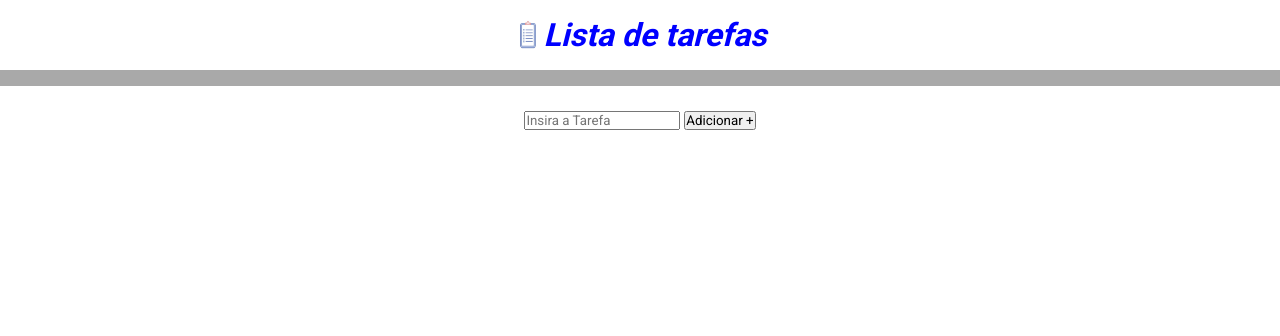
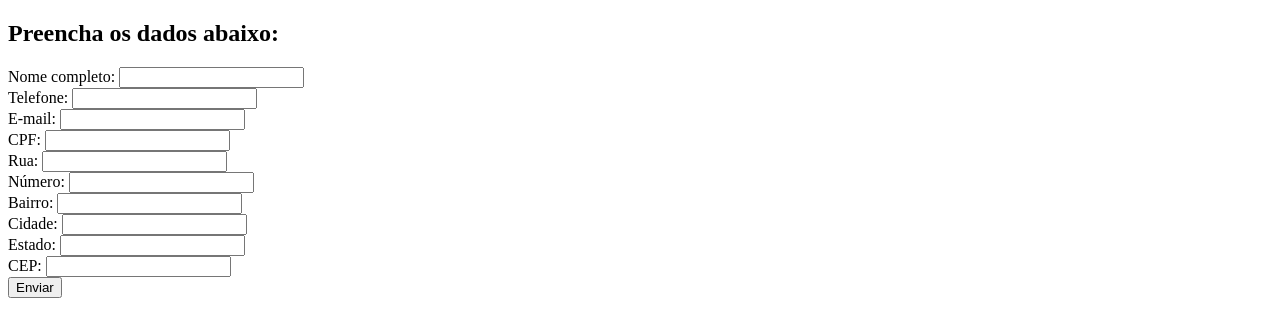
Before and after one commit to BrunoLucizano/curso_ebac_frontend, a plain HTML site: page index.html in a window 1280 px wide. Drawn offline with nearby package versions, Linux system fonts and the light colour scheme.

Commit message:
cxriando formulário

```diff
--- a/index.html
+++ b/index.html
@@ -3,32 +3,72 @@
 <head>
     <meta charset="UTF-8">
     <meta name="viewport" content="width=device-width, initial-scale=1.0">
-    <title>Lista de Tarefas</title>
+    <title>Formuláro de cadastro</title>
     <link rel="preconnect" href="https://fonts.googleapis.com">
     <link rel="preconnect" href="https://fonts.gstatic.com" crossorigin>
     <link href="https://fonts.googleapis.com/css2?family=Roboto:wght@400;700&display=swap" rel="stylesheet">
-    <link rel="stylesheet" href="./main.css">
+    <link rel="stylesheet" href="main.css">
+    <link rel="stylesheet" type="text/css" href="//cdn.jsdelivr.net/npm/slick-carousel@1.8.1/slick/slick.css"/>
+    <link rel="stylesheet" type="text/css" href="//cdn.jsdelivr.net/npm/slick-carousel@1.8.1/slick/slick-theme.css"/>
 </head>
 <body>
-    <div class="incluir_lista">
-        <header>
-            <img src="imagens/lista-de-tarefas-86668787.jpg" alt="lista de tarefas">
-            <h1>Lista de tarefas</h1>
-        </header>
-        <form id="form-lista">
-            <input type="text" id="nova-tarefa" required placeholder="Insira a Tarefa" />
-            <button type="button" id="adicionar-tarefa">Adicionar +</button>
-        </form>
-    </div>
-    <div class="lista_tarefas">
-        <table>
-            <tbody>
-                <ul id="lista-tarefas">
-                </ul>
-            </tbody>
-        </table>
-    </div>
-    <script src="https://code.jquery.com/jquery-3.7.0.min.js"></script>
-    <script src="./main.js"></script>
+    <header>
+        <section id="formulario">
+            <div class="container">
+                <h2>Preencha os dados abaixo:</h2>
+                <form>
+                    <div class="form-campo">
+                        <label for="nome">Nome completo:</label>
+                        <input type="text" id="nome" name="nome">
+                    </div>
+                    <div class="form-campo">
+                        <label for="telefone">Telefone:</label>
+                        <input type="tel" id="telefone" name="telefone">
+                    </div>
+                    <div class="form-campo">
+                        <label for="email">E-mail:</label>
+                        <input type="email" id="email" name="email">
+                    </div>
+                    <div class="form-campo">
+                        <label for="cpf">CPF:</label>
+                        <input type="text" id="cpf" name="cpf">
+                    </div>
+                    <div class="form-campo">
+                        <label for="rua">Rua:</label>
+                        <input type="text" id="rua" name="rua">
+                    </div>
+                    <div class="form-campo">
+                        <label for="numero">Número:</label>
+                        <input type="number" id="numero" name="numero">
+                    </div>
+                    <div class="form-campo">
+                        <label for="bairro">Bairro:</label>
+                        <input type="text" id="bairro" name="bairro">
+                    </div>
+                    <div class="form-campo">
+                        <label for="cidade">Cidade:</label>
+                        <input type="text" id="cidade" name="cidade">
+                    </div>
+                    <div class="form-campo">
+                        <label for="estado">Estado:</label>
+                        <input type="text" id="estado" name="estado">
+                    </div>
+                    <div class="form-campo">
+                        <label for="cep">CEP:</label>
+                        <input type="number" id="cep" name="cep">
+                    </div>
+                    <button type="submit">Enviar</button>
+                </form>
+            </div>
+        </section>
+    </header>
+
+    <script type="text/javascript" src="//code.jquery.com/jquery-1.11.0.min.js"></script>
+    <script type="text/javascript" src="//code.jquery.com/jquery-migrate-1.2.1.min.js"></script>
+    <script type="text/javascript" src="//cdn.jsdelivr.net/npm/slick-carousel@1.8.1/slick/slick.min.js"></script>
+    <script src="js/jquery.mask.min.js"></script>
+    <script src="js/jquery.validate.min.js"></script>
+    <script src="js/messages_pt_BR.min.js"></script>
+    <script src="js/main.js"></script>
 </body>
 </html>
--- a/main.css
+++ /dev/null
@@ -1,40 +0,0 @@
-* {
-    margin: 0;
-    padding: 0;
-    box-sizing: border-box;
-    font-family: 'Roboto', sans-serif;
-}
-
-header { /*cabeçalho*/
-    background-color: #fff;/*cor de fundo*/
-    padding: 16px;/*espaço entre itens*/
-    color: blue;/*cor do texto*/
-    display: flex;/*posicionamento do diplay*/
-    border-bottom: 16px solid darkgray;/*cor da bora do botão*/
-    justify-content: center;/*centralizando texto*/
-    font-style: italic;/*stilo da fonte em itálico*/
-}
-
-header button {/*botão do cabeçalho*/
-    margin-left: 16px;/*margem a esquerda do botão*/
-}
-
-.lista_tarefas {
-    background-color: #fff;/*definir cor de fundo*/
-    text-align: center;
-    cursor: pointer;
-}
-
-.incluir_lista img {/*imagem dentro do .container*/
-    max-width: 30px;/*definindo tamanho máximo do elemento*/
-}
-
-form {
-    background-color: #fff;
-    padding: 24px 0;
-    text-align: center;
-}
-
-.feito {
-    text-decoration: line-through;
-}
--- a/main.js
+++ /dev/null
@@ -1,28 +0,0 @@
-$(document).ready(function() {
-    $('#adicionar-tarefa').on('click', function() {
-        const novaTarefa = $('#nova-tarefa').val();
-
-        // Verificar se a tarefa já existe na lista
-        if (novaTarefa.trim() !== "") { // Verifica se a tarefa não está em branco
-            const listaTarefas = $('#lista-tarefas');
-            const tarefasExistentes = listaTarefas.find('.lista_tarefas').map(function() {
-                return $(this).text().trim();
-            }).get();
-
-            if (tarefasExistentes.includes(novaTarefa.trim())) {
-                alert("Essa tarefa já existe na lista.");
-            } else {
-                const novoItem = $('<li><div class="lista_tarefas">' + novaTarefa + '</div></li>');
-                $('<div class="incluir_lista"><a href="' + novaTarefa + '"></a></div>').appendTo(novoItem);
-                novoItem.appendTo(listaTarefas);
-                novoItem.fadeIn(500);
-                $('#nova-tarefa').val('');
-            }
-        }
-    });
-    $('#lista-tarefas').on('click', 'li', function() {
-        $(this).toggleClass('feito'); // Adiciona ou remove a classe "feito" ao <li> clicado
-    });
-});
-
-alert
```
